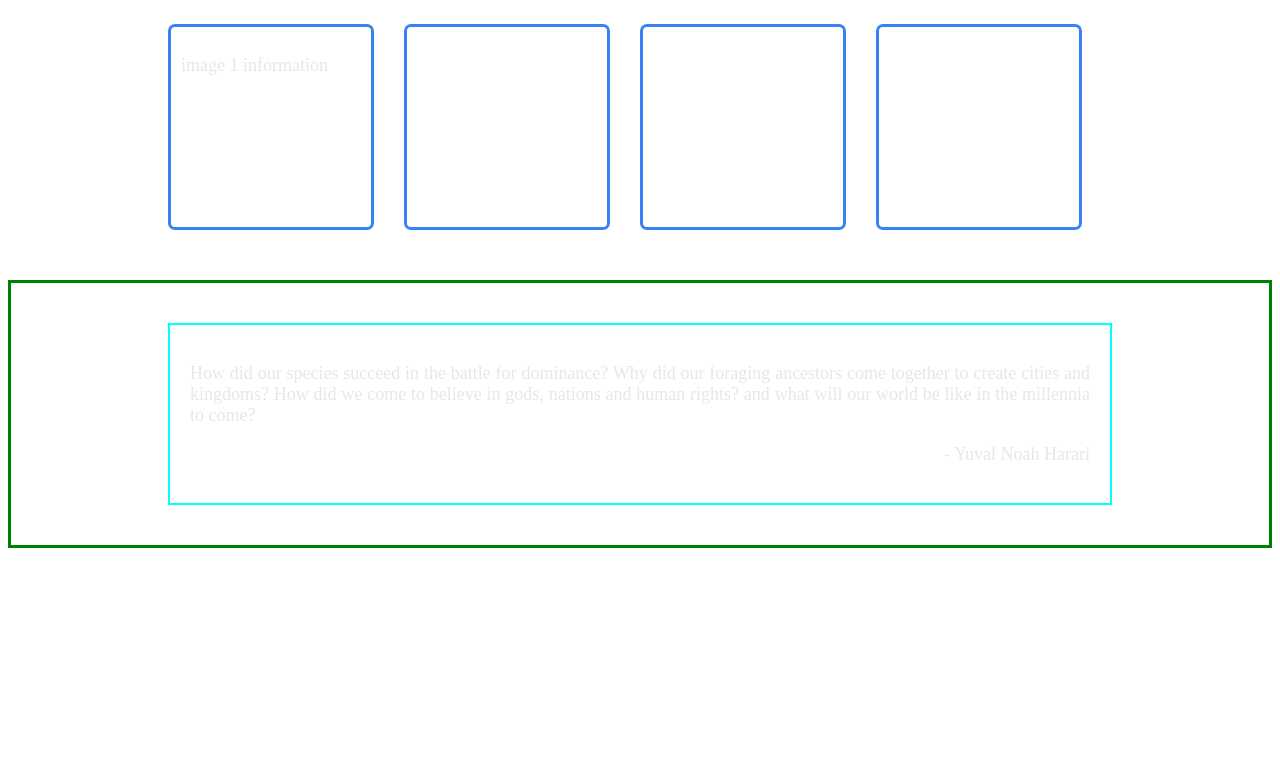
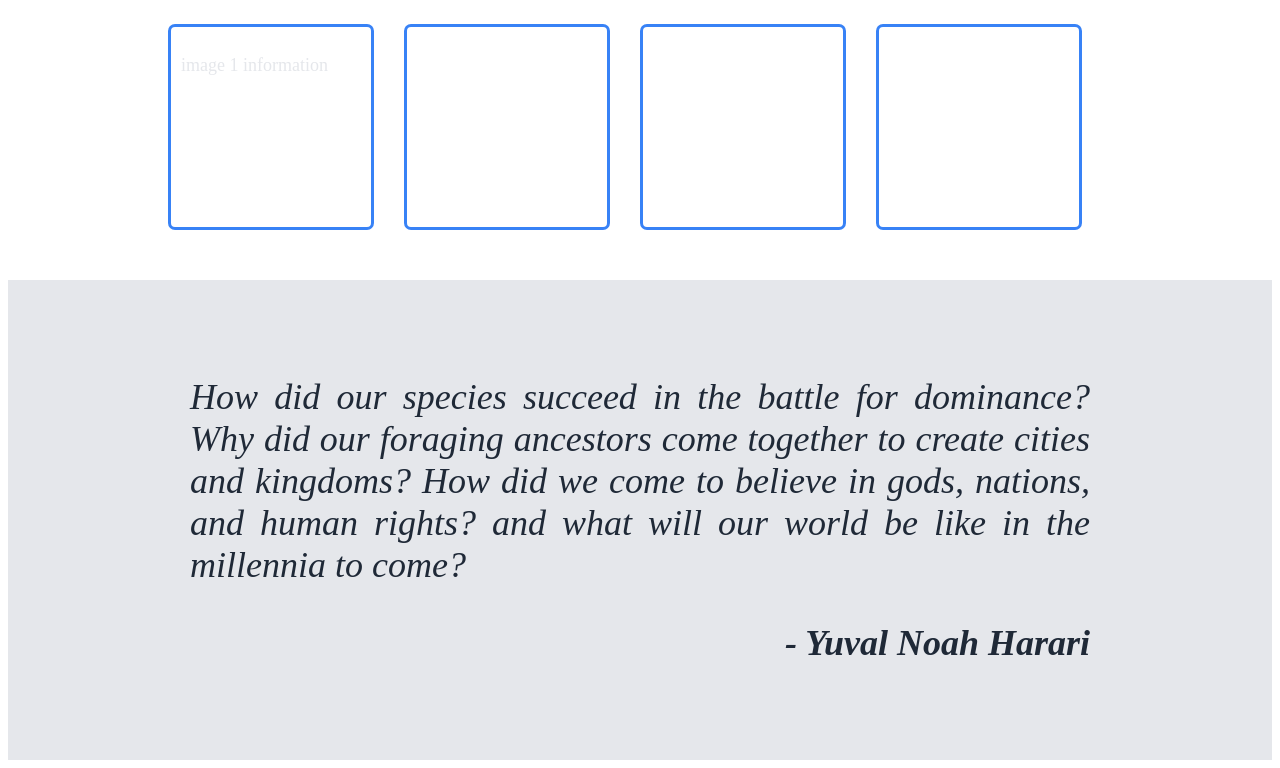
Before and after one commit to FarhanAsfar/Odin-Project, a plain HTML site: page flex-box/Landing Page/landingpage.html in a window 1280 px wide. Shown: the part 736-1504 px from the top of the page. Before the commit the page ends 1292 px from the top, so only its background shows below. Drawn offline with Linux system fonts and the light colour scheme.

Commit message:
Complete third section

```diff
--- a/flex-box/Landing Page/landingpage.css
+++ b/flex-box/Landing Page/landingpage.css
@@ -108,18 +108,22 @@
 
 .third-section{
     display: flex;
-    border: 3px solid green;
     justify-content: center;
+    background: #E5E7EB;
 }
 
 .quote-container{
-    border: 2px solid cyan;
     margin-block: 40px;
     margin-left: 90px;
     margin-right: 90px;
     padding: 20px;
     max-width: 900px;
     text-align: justify;
+}
+.quote, .author{
+    font-size: 36px;
+    color: #1F2937;
+    font-style: italic;
 }
 
 .quote p{
@@ -128,4 +132,5 @@
 .author{
     text-align: right;
     margin-top: 10px;
+    font-weight: bold;
 }
--- a/flex-box/Landing Page/landingpage.html
+++ b/flex-box/Landing Page/landingpage.html
@@ -59,7 +59,7 @@
         <div class="quote-container">
             <p class="quote">How did our species succeed in the battle for dominance? Why did our
                 foraging ancestors come together to create cities and kingdoms?
-                How did we come to believe in gods, nations and human rights?
+                How did we come to believe in gods, nations, and human rights?
                 and what will our world be like in the millennia to come?
             </p>
             <p class="author">- Yuval Noah Harari</p>
```
